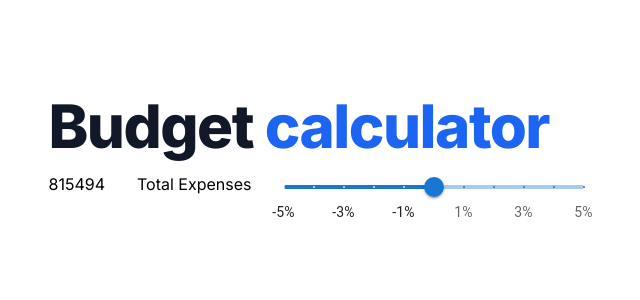
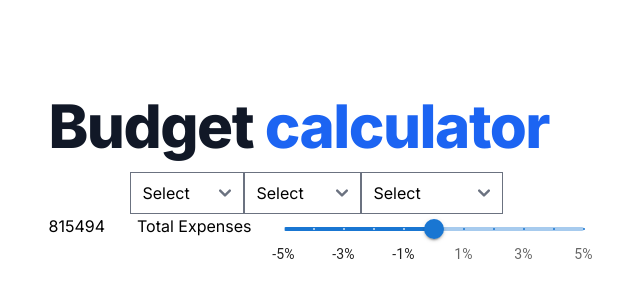
Before and after one commit to pavel-shermayster-sage/top-down-planning, a Next.js app: page / in a window 1280 px wide. Shown: the top 300 px of the page, without its empty margins (324-964 px from the left). Built offline with nearby package versions, Linux system fonts and the light colour scheme.

Commit message:
Add data filters

```diff
--- a/src/app/page.tsx
+++ b/src/app/page.tsx
@@ -10,18 +10,40 @@ import { useState } from "react";
 export default function Home() {
 	const [data, setData] = useState(() => rawData);
 	const onChange = (item: any, value: any) => {
-      console.log("value", {value,item});
+		console.log("value", { value, item });
 		item.percentage = value; // does not exist
-  }
+	};
 
 	return (
 		<main className="flex min-h-screen flex-col items-center justify-between p-24">
 			<div>
 				<h1 className="mb-4 text-4xl font-extrabold leading-none tracking-tight text-gray-900 md:text-5xl lg:text-6xl dark:text-white">
 					Budget{" "}
-          <span className="text-blue-600 dark:text-blue-500"> calculator</span>{" "}
+					<span className="text-blue-600 dark:text-blue-500">
+						{" "}
+						calculator
+					</span>{" "}
 				</h1>
 				<div className="flex flex-col items-center justify-center">
+					<div>
+						<select name="department" id="department">
+							<option value="select">Select</option>
+							<option value="rnd">R&D</option>
+							<option value="sales">Sales</option>
+							<option value="product">Product</option>
+						</select>
+						<select name="location" id="location">
+							<option value="select">Select</option>
+							<option value="london">London</option>
+							<option value="tel-aviv">Tel Aviv</option>
+							<option value="chicago">Chicago</option>
+						</select>
+						<select name="project" id="project">
+							<option value="select">Select</option>
+							<option value="accelerator">Accelerator</option>
+							<option value="sip">SIP</option>
+						</select>
+					</div>
 					{data.map((item) => {
 						return (
 							<div key={item.expenseId} className="flex flex-col">
@@ -31,7 +53,7 @@ export default function Home() {
 									<Slider
 										id="slider"
 										onChange={(_, value) => {
-                        onChange(item, value)
+											onChange(item, value);
 										}}
 									/>
 								</div>
```
Lines whose indentation alone changed are shown as unchanged.
